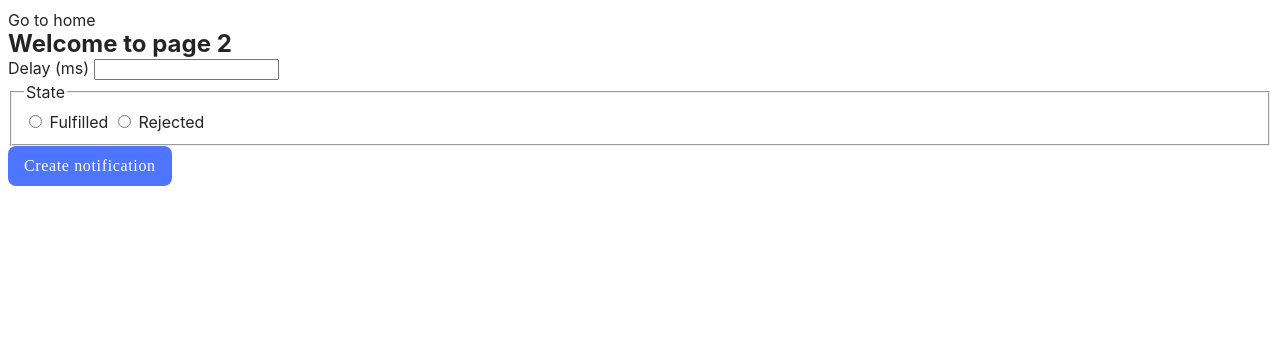
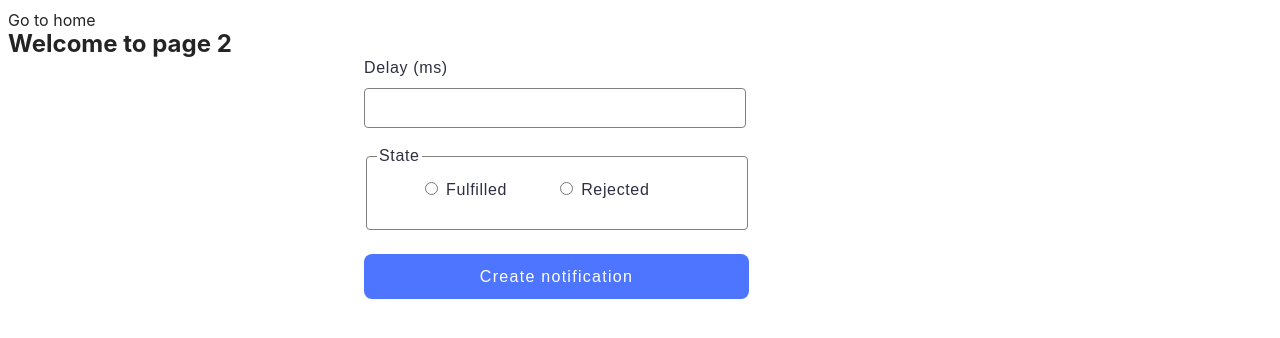
Before and after one commit to allaponomarenko/goit-js-hw-10, a website built with Vite: page src/2-snackbar.html in a window 1280 px wide. Built offline with nearby package versions, Linux system fonts and the light colour scheme.

Commit message:
2-snackbar_css

```diff
--- a/src/css/2-snackbar.css
+++ b/src/css/2-snackbar.css
@@ -33,3 +33,96 @@ img {
   max-width: 100%;
   height: auto;
 }
+
+/*-------------------------------------------------*/
+.form {
+  font-family: 'Montserrat', sans-serif;
+}
+
+
+.form label,
+.form input,
+.form button,
+.form fieldset {
+  font-family: 'Montserrat', sans-serif !important;
+}
+
+/*-------------------------------------------------*/
+
+.form {
+color: #2E2F42;
+font-family: Montserrat;
+font-size: 16px;
+font-style: normal;
+font-weight: 400;
+line-height: 1.5; /* 150% */
+letter-spacing: 0.04em;
+  display: flex;
+  flex-direction: column;
+  align-items: flex-start;
+  margin-left: 356px;
+}
+
+
+
+/* Стилі для input з класом delay-input */
+.delay-input {
+  display: block;
+  width: 360px;
+  border: 1px solid #808080;
+  padding: 10px;
+  margin-top: 8px;
+  border-radius: 4px;
+  font-size: 16px;
+  font-family: 'Montserrat', sans-serif;
+}
+
+/* Стилі для input з класом fulfilled-input */
+.fulfilled-input {
+  margin-left: 48px;
+  border: 2px solid #28a745;
+  padding: 10px;
+  border-radius: 4px;
+  font-size: 16px;
+  font-family: 'Montserrat', sans-serif;
+}
+
+/* Стилі для input з класом rejected-input */
+.rejected-input {
+  margin-left: 48px;
+  border: 2px solid #dc3545;
+  padding: 10px;
+  border-radius: 4px;
+  font-size: 16px;
+  font-family: 'Montserrat', sans-serif;
+}
+
+/* Стилі для fieldset з класом state-fieldset */
+.state-fieldset {
+  margin-top: 16px;
+  width: 360px;
+  height: 64px;
+  border: 1px solid #808080; /* Змінити розмір рамки */
+  padding: 10px;
+  border-radius: 4px;
+  font-family: 'Montserrat', sans-serif;
+}
+
+.form button {
+color: #FFF;
+font-family: Montserrat;
+font-size: 16px;
+font-style: normal;
+font-weight: 500;
+line-height: 1.5; /* 150% */
+letter-spacing: 0.08em;
+margin-top: 24px;
+border: none;
+background-color: #4E75FF;;
+border-radius: 8px;
+width: 385px;
+height: 45px;
+padding: 8px 16px;
+justify-content: center;
+align-items: center;
+}
--- a/src/js/2-snackbar.js
+++ b/src/js/2-snackbar.js
@@ -0,0 +1,27 @@
+
+
+
+//-------------------------------------------------------------------
+document.addEventListener('DOMContentLoaded', () => {
+    // Додати клас до input для затримки
+    const delayInput = document.querySelector('input[name="delay"]');
+    if (delayInput) {
+      delayInput.classList.add('delay-input');
+    }
+
+    // Додати клас до radio input елементів
+    const stateInputs = document.querySelectorAll('input[name="state"]');
+    stateInputs.forEach((input) => {
+      if (input.value === 'fulfilled') {
+        input.classList.add('fulfilled-input');
+      } else if (input.value === 'rejected') {
+        input.classList.add('rejected-input');
+      }
+    });
+
+    // Додати клас до fieldset
+    const fieldset = document.querySelector('fieldset');
+    if (fieldset) {
+      fieldset.classList.add('state-fieldset');
+    }
+  });
```
Also changed, not shown: src/2-snackbar.html (+1 -0 lines), src/css/styles.css (line endings or trailing spaces).
